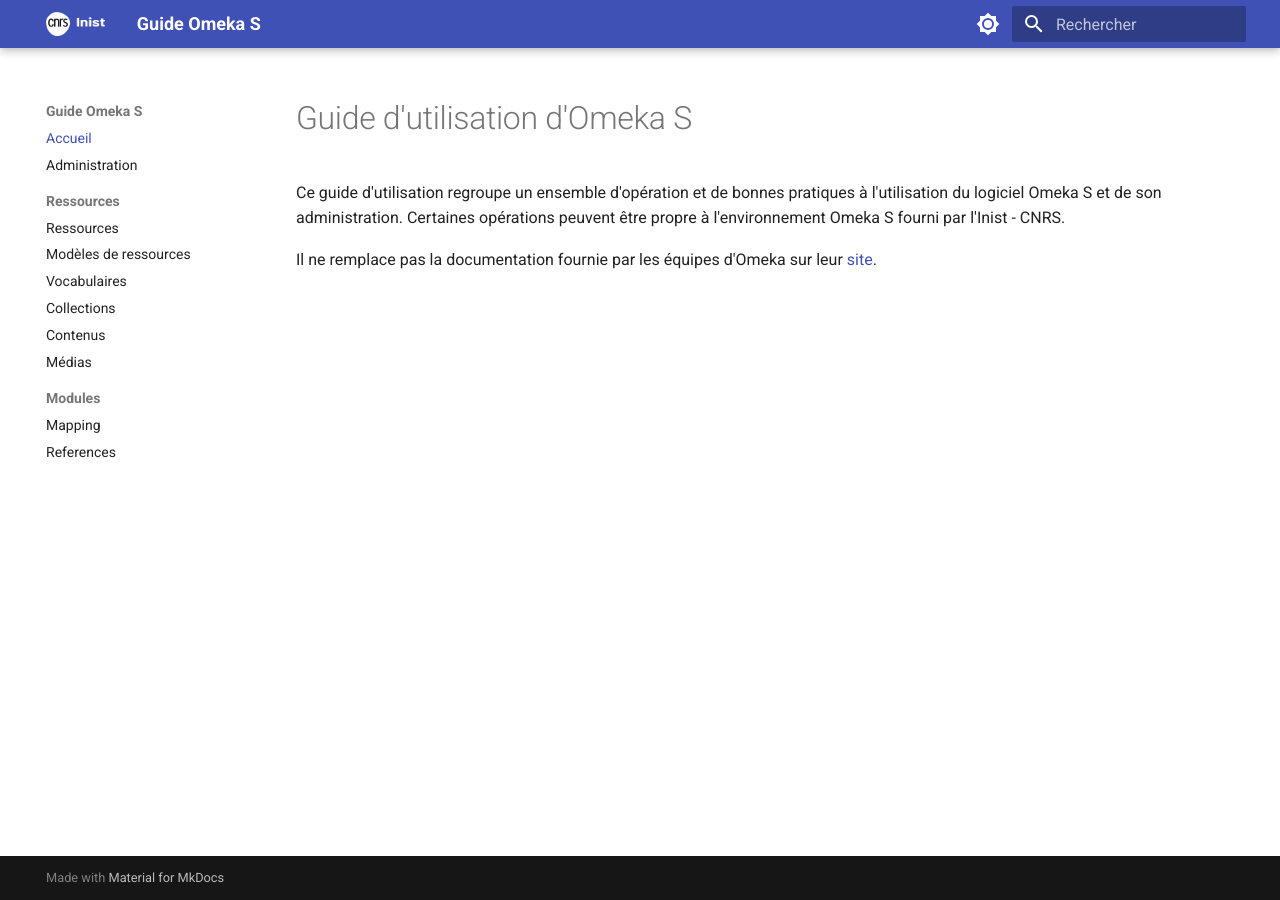
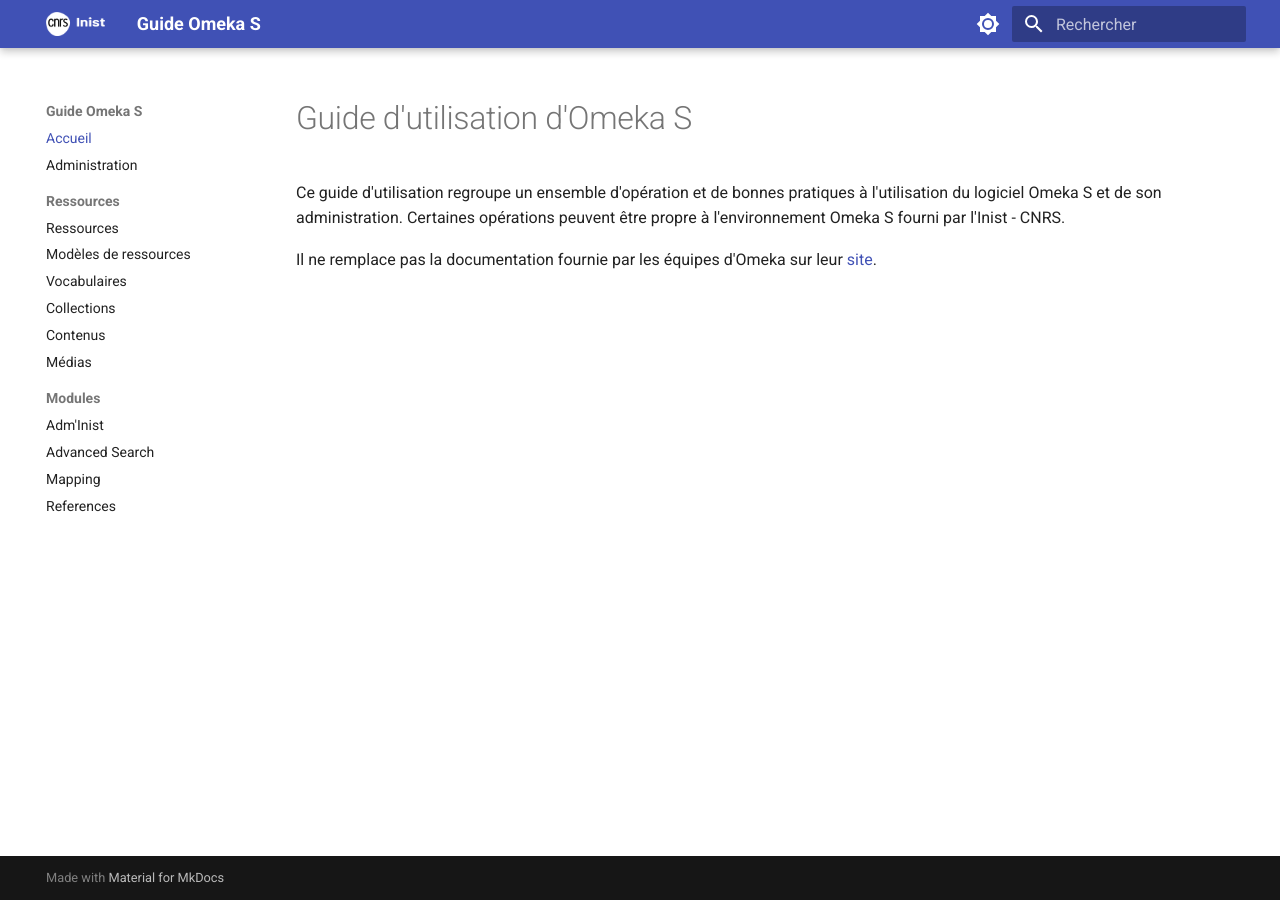
Before and after one commit to inist-omeka/guide-utilisation, an MkDocs documentation site: the page built from docs/index.md, in a window 1280 px wide. Built offline with MkDocs 1.6.1 and Material for MkDocs 9.7.7, drawn with Linux system fonts in a browser that asks for light colours.

Commit message:
màj menu et ajout extension admonition

```diff
--- a/mkdocs.yml
+++ b/mkdocs.yml
@@ -39,5 +39,9 @@
     - contenus.md
     - medias.md
   - Modules:
+    - module-administ.md
+    - module-advanced-search.md
     - module-mapping.md
     - module-references.md
+markdown_extensions:
+  - admonition
```
